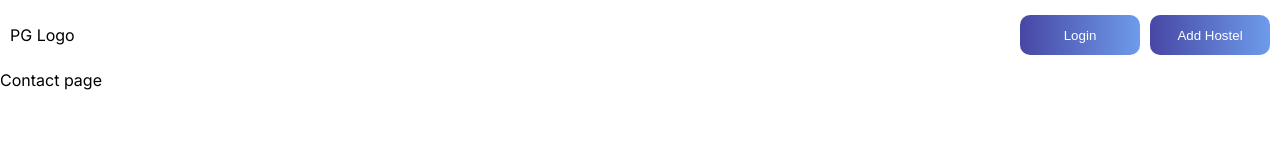
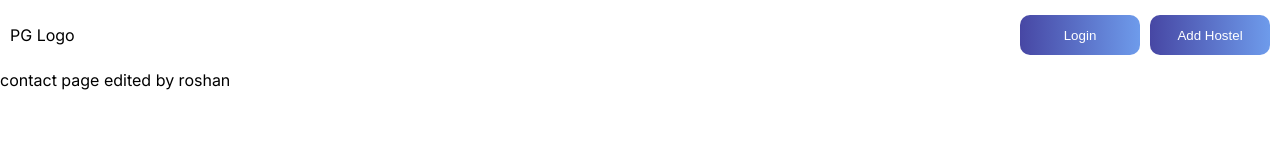
Before and after one commit to Fernandes7/Pocket-PG-Frontend, a Next.js app: page /contact in a window 1280 px wide. Shown: the top 160 px of the page. Built offline with nearby package versions, Linux system fonts and the light colour scheme.

Commit message:
contact page edited

```diff
--- a/src/app/contact/page.tsx
+++ b/src/app/contact/page.tsx
@@ -2,7 +2,7 @@ export default function Contact()
 {
     return(
         <>
-        Contact page
+        contact page edited by roshan
         </>
     )
 }
```
